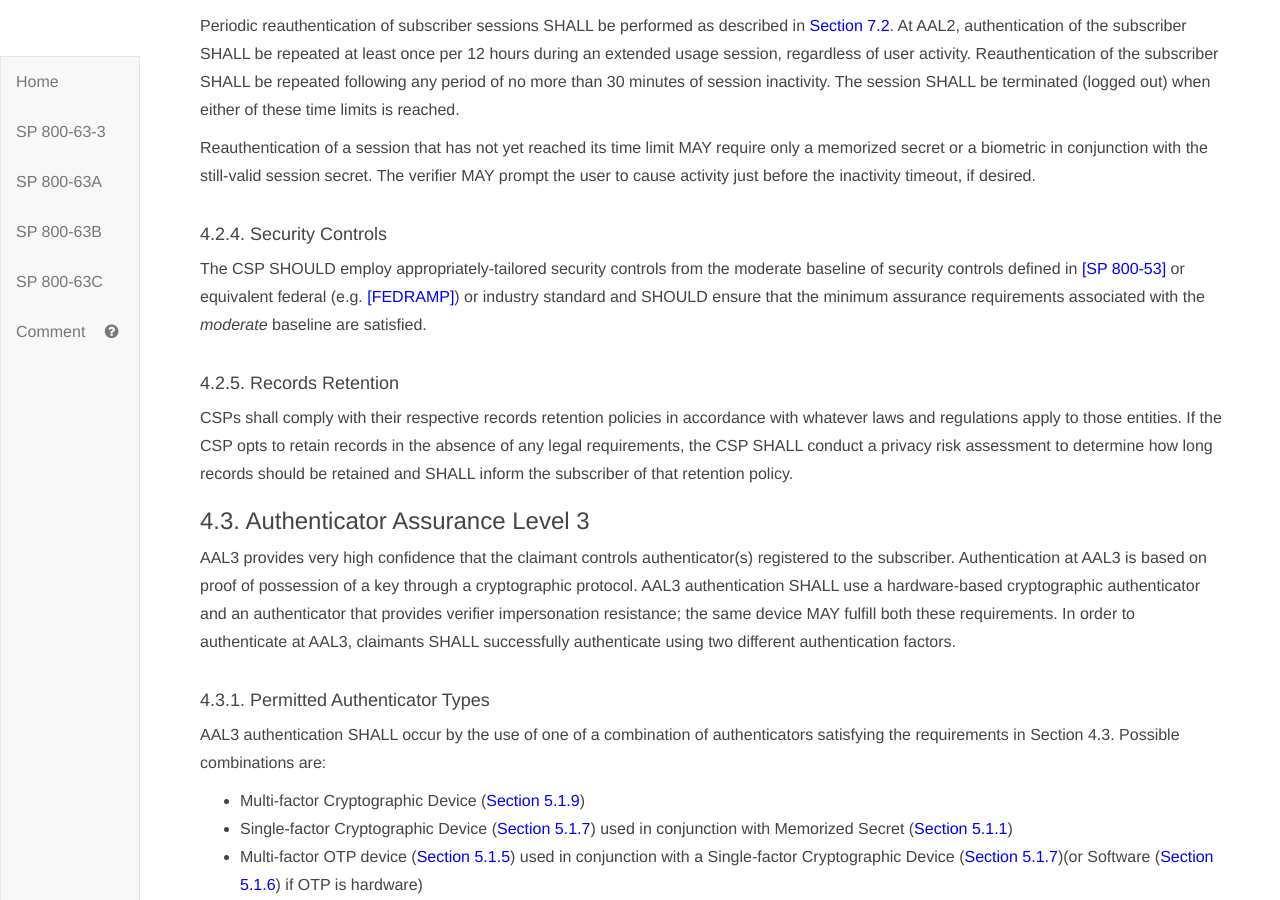
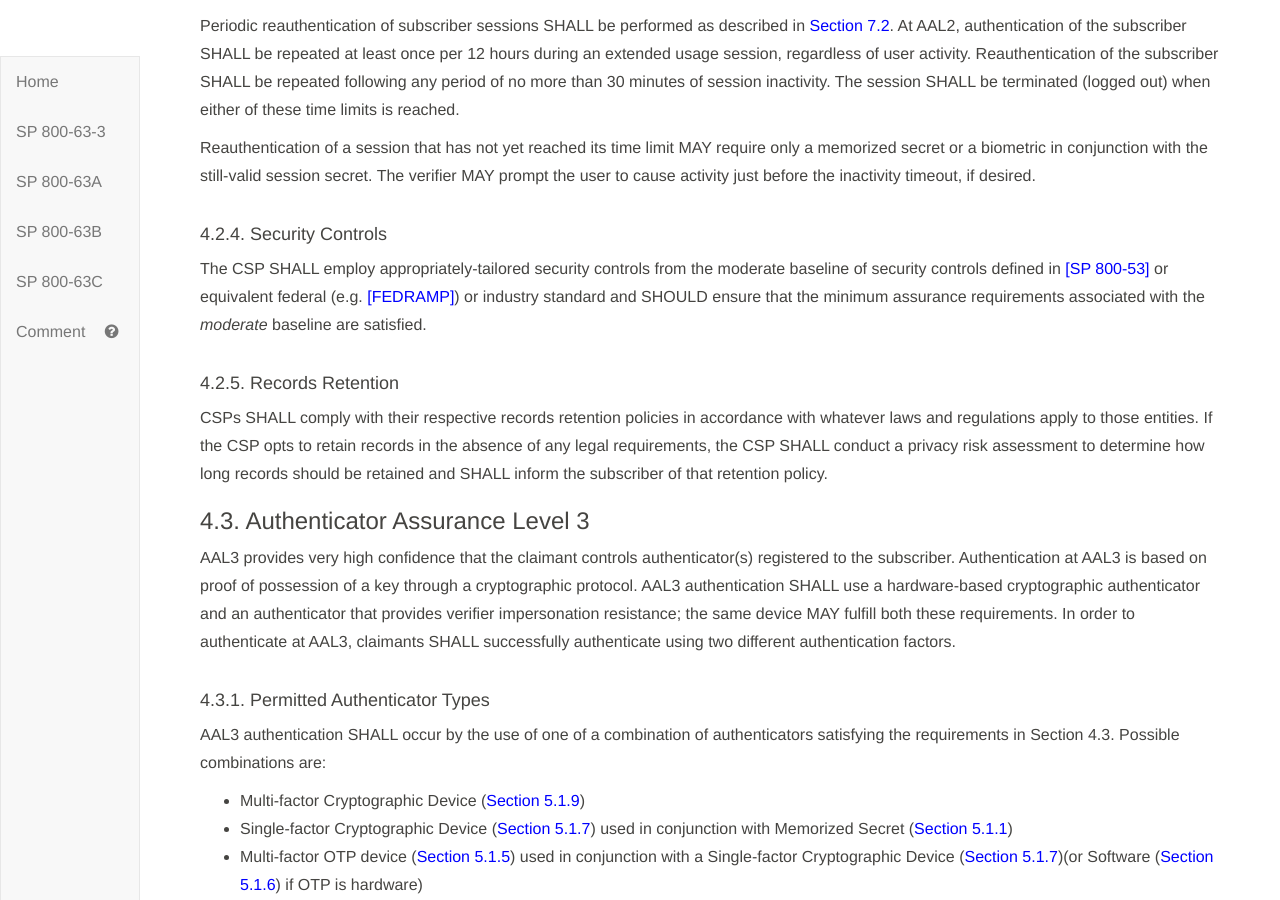
Before and after one commit to usnistgov/800-63-3, a Jekyll site: the page built from sp800-63b/sec4_aal.md, in a window 1280 px wide and 900 px high, scrolled down 2860 px. Built offline with Jekyll 4.4.1, drawn with Linux system fonts in a browser that asks for light colours; our own code applies the rules of GitHub Pages for plain Markdown files; some of the changed text lies outside the part shown.

Commit message:
Mandatory security controls at AAL2 and 3. Closes #1557

```diff
--- a/sp800-63b/sec4_aal.md
+++ b/sp800-63b/sec4_aal.md
@@ -94,11 +94,11 @@ Reauthentication of a session that has not yet reached its time limit MAY requir
 
 #### 4.2.4. Security Controls
 
-The CSP SHOULD employ appropriately-tailored security controls from the moderate baseline of security controls defined in [[SP 800-53]](#SP800-53) or equivalent federal (e.g. [[FEDRAMP]](#FEDRAMP)) or industry standard and SHOULD ensure that the minimum assurance requirements associated with the *moderate* baseline are satisfied.
+The CSP SHALL employ appropriately-tailored security controls from the moderate baseline of security controls defined in [[SP 800-53]](#SP800-53) or equivalent federal (e.g. [[FEDRAMP]](#FEDRAMP)) or industry standard and SHOULD ensure that the minimum assurance requirements associated with the *moderate* baseline are satisfied.
 
 #### <a name="aal2records"></a> 4.2.5. Records Retention
 
-CSPs shall comply with their respective records retention policies in accordance with whatever laws and regulations apply to those entities. If the CSP opts to retain records in the absence of any legal requirements, the CSP SHALL conduct a privacy risk assessment to determine how long records should be retained and SHALL inform the subscriber of that retention policy.
+CSPs SHALL comply with their respective records retention policies in accordance with whatever laws and regulations apply to those entities. If the CSP opts to retain records in the absence of any legal requirements, the CSP SHALL conduct a privacy risk assessment to determine how long records should be retained and SHALL inform the subscriber of that retention policy.
 
 ### 4.3. Authenticator Assurance Level 3
 
@@ -134,7 +134,7 @@ Periodic reauthentication of subscriber sessions SHALL be performed as described
 
 #### 4.3.4. Security Controls
 
-The CSP SHOULD employ appropriately-tailored security controls from the high baseline of security controls defined in [[SP 800-53]](#SP800-53) or an equivalent federal (e.g. [[FEDRAMP]](#FEDRAMP)) or industry standard and SHOULD ensure that the minimum assurance requirements associated with the *high* baseline are satisfied.
+The CSP SHALL employ appropriately-tailored security controls from the high baseline of security controls defined in [[SP 800-53]](#SP800-53) or an equivalent federal (e.g. [[FEDRAMP]](#FEDRAMP)) or industry standard and SHOULD ensure that the minimum assurance requirements associated with the *high* baseline are satisfied.
 
 #### <a name="aal3records"></a> 4.3.5. Records Retention
 
```
